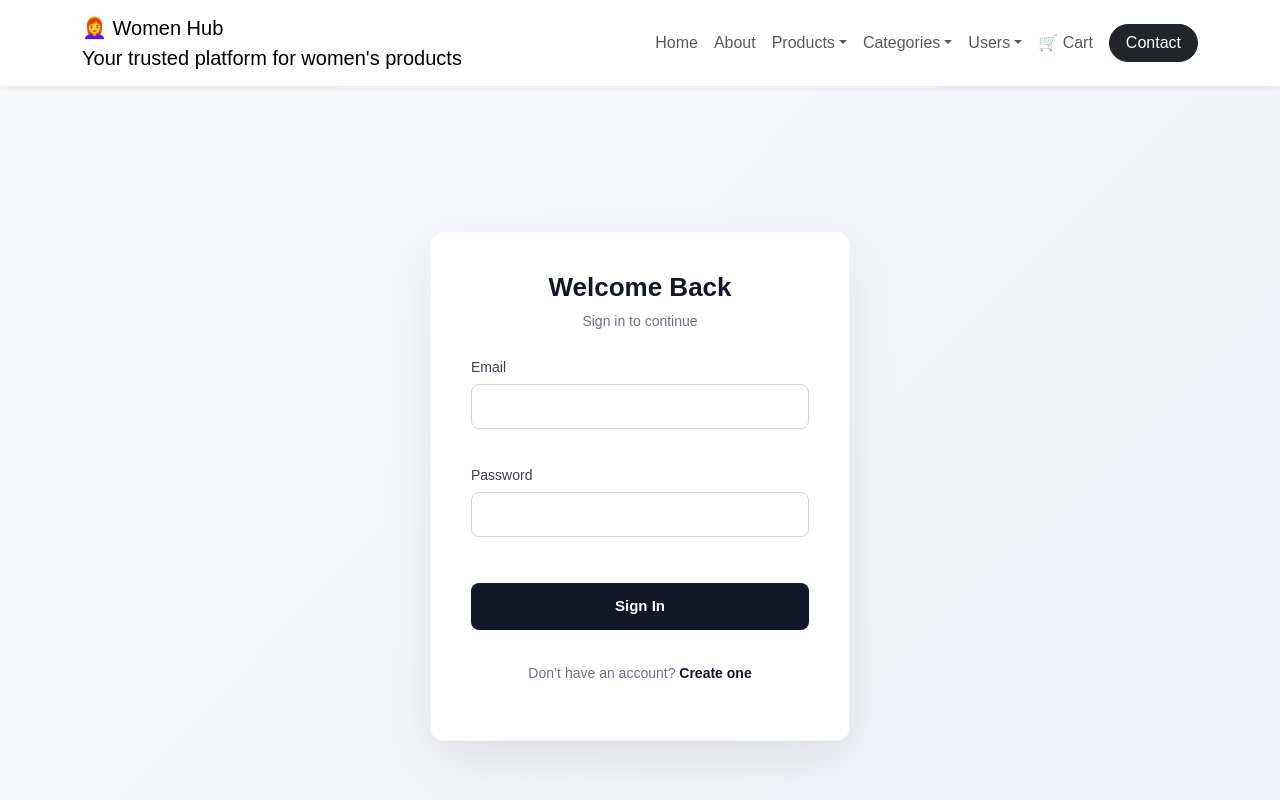
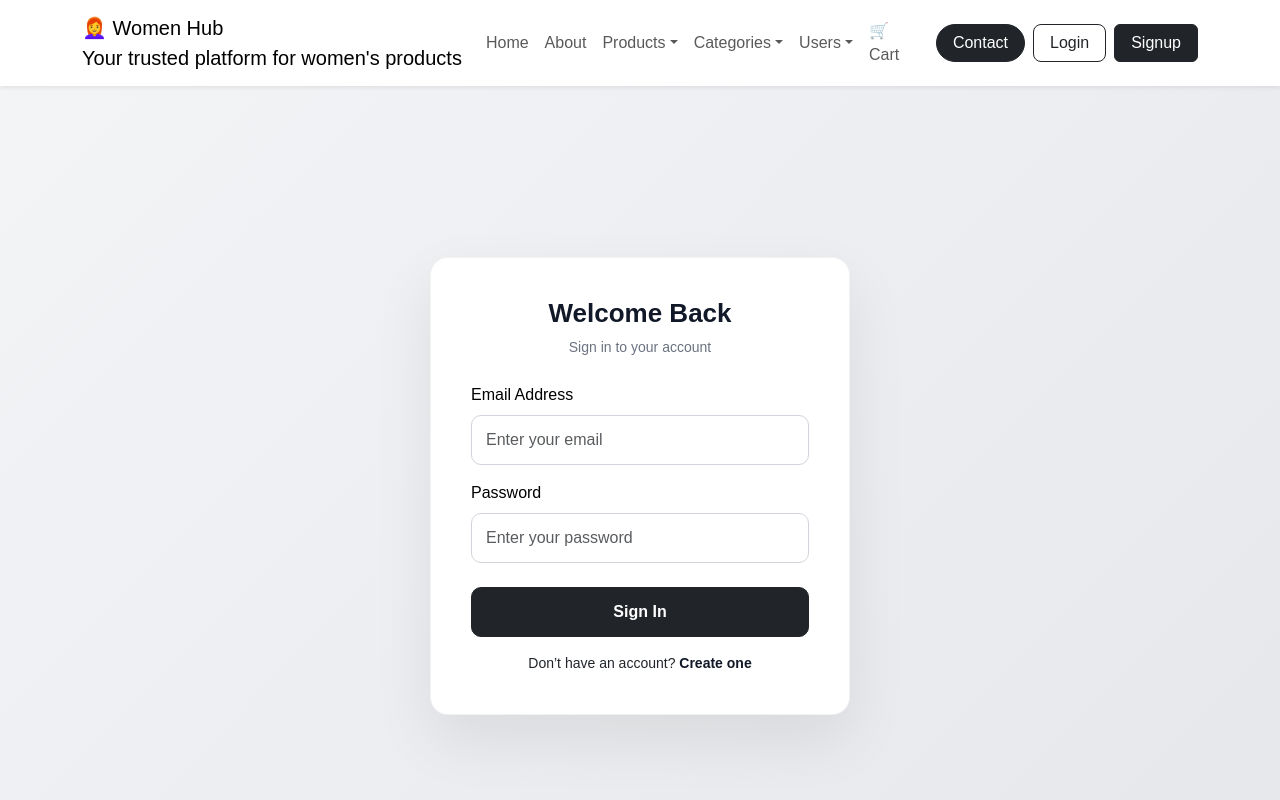
Before and after one commit to patelharsh16320/women_hub_club, a Next.js app in the folder client/: page /account/login in a window 1280 px wide. Shown: the top 800 px of the page. Built offline with nearby package versions, Linux system fonts and the light colour scheme.

Commit message:
Login name display on top done. with also data store on localstorage

```diff
--- a/client/app/account/login/page.js
+++ b/client/app/account/login/page.js
@@ -15,15 +15,23 @@ export default function LoginPage() {
     e.preventDefault();
     setError("");
     setLoading(true);
+
     try {
-      const user = await fetchAPI("/login", {
+      const response = await fetchAPI("/login", {
         method: "POST",
         body: JSON.stringify({ email, password }),
       });
 
-      if (typeof window !== "undefined") {
-        localStorage.setItem("userInfo", JSON.stringify(user));
-      }
+      // 👇 Adjust based on your API response structure
+      const userData = {
+        name: response.user?.name || response.name,
+        email: response.user?.email || response.email,
+      };
+
+      localStorage.setItem("user", JSON.stringify(userData));
+
+      // notify header
+      window.dispatchEvent(new Event("userChanged"));
 
       router.push("/");
     } catch (err) {
@@ -34,42 +42,55 @@ export default function LoginPage() {
   };
 
 return (
-  <div className="login-wrapper">
-    <div className="login-card">
-      <h2 className="login-title">Welcome Back</h2>
-      <p className="login-subtitle">Sign in to continue</p>
+  <div className="auth-wrapper">
+    <div className="auth-card">
 
-      {error && <div className="login-error">{error}</div>}
+      <div className="auth-header text-center">
+        <h2 className="auth-title">Welcome Back</h2>
+        <p className="auth-subtitle">Sign in to your account</p>
+      </div>
 
-      <form onSubmit={submit} className="login-form">
+      {error && <div className="alert alert-danger py-2">{error}</div>}
 
-        <div className="form-group">
-          <label>Email</label>
+      <form onSubmit={submit} className="auth-form">
+
+        <div className="mb-3">
+          <label className="form-label">Email Address</label>
           <input
             type="email"
+            className="form-control custom-input"
+            placeholder="Enter your email"
             value={email}
             onChange={(e) => setEmail(e.target.value)}
             required
           />
         </div>
 
-        <div className="form-group">
-          <label>Password</label>
+        <div className="mb-4">
+          <label className="form-label">Password</label>
           <input
             type="password"
+            className="form-control custom-input"
+            placeholder="Enter your password"
             value={password}
             onChange={(e) => setPassword(e.target.value)}
             required
           />
         </div>
 
-        <button type="submit" disabled={loading} className="login-btn">
+        <button
+          className="btn btn-dark w-100 auth-btn"
+          disabled={loading}
+        >
           {loading ? "Signing in..." : "Sign In"}
         </button>
 
-        <p className="login-footer">
-          Don’t have an account? <a href="/account/signup">Create one</a>
-        </p>
+        <div className="text-center mt-3 small text-dark">
+          Don’t have an account?{" "}
+          <a href="/account/signup" className="auth-link">
+            Create one
+          </a>
+        </div>
 
       </form>
     </div>
--- a/client/app/account/logout/page.js
+++ b/client/app/account/logout/page.js
@@ -8,7 +8,8 @@ export default function LogoutPage() {
 
   useEffect(() => {
     if (typeof window !== "undefined") {
-      localStorage.removeItem("userInfo");
+      localStorage.removeItem("user");
+      window.dispatchEvent(new Event("userChanged"));
     }
     // small delay to show message if needed
     const t = setTimeout(() => router.push("/"), 400);
--- a/client/app/components/Header.js
+++ b/client/app/components/Header.js
@@ -5,6 +5,7 @@ import Link from "next/link";
 
 export default function Header() {
   const [count, setCount] = useState(0);
+  const [user, setUser] = useState(null);
 
   const computeCount = () => {
     try {
@@ -17,21 +18,52 @@ export default function Header() {
     }
   };
 
+  const computeUser = () => {
+    try {
+      const raw = localStorage.getItem("user");
+      const parsed = raw ? JSON.parse(raw) : null;
+      setUser(parsed);
+      console.log("[Header] Current user from localStorage:", parsed);
+    } catch {
+      setUser(null);
+      console.log("[Header] No valid user in localStorage");
+    }
+  };
+
   useEffect(() => {
     computeCount();
+    computeUser();
+    // Always log user info on render
+    try {
+      const raw = localStorage.getItem("user");
+      const parsed = raw ? JSON.parse(raw) : null;
+      console.log("[Header] User from localStorage:", parsed);
+    } catch {
+      console.log("[Header] No valid user in localStorage");
+    }
     // update when localStorage changes in other tabs
     const onStorage = (e) => {
       if (e.key === "cart") computeCount();
+      if (e.key === "user") computeUser();
     };
     // custom event from AddToCartButton
     const onCartUpdated = () => computeCount();
+    // custom event for user login/logout
+    const onUserChanged = () => computeUser();
     window.addEventListener("storage", onStorage);
     window.addEventListener("cartUpdated", onCartUpdated);
+    window.addEventListener("userChanged", onUserChanged);
     return () => {
       window.removeEventListener("storage", onStorage);
       window.removeEventListener("cartUpdated", onCartUpdated);
+      window.removeEventListener("userChanged", onUserChanged);
     };
   }, []);
+
+  const handleLogout = () => {
+    localStorage.removeItem("user");
+    window.dispatchEvent(new Event("userChanged"));
+  };
 
   return (
     <header className="main-header">
@@ -154,12 +186,40 @@ export default function Header() {
                 </Link>
               </li>
 
+
               {/* CONTACT BUTTON */}
               <li className="nav-item ms-lg-2">
                 <Link href="/contact" className="btn btn-dark rounded-pill px-3">
                   Contact
                 </Link>
               </li>
+
+              {/* USER AUTH BUTTONS */}
+              {user ? (
+                <>
+                  <li className="nav-item ms-lg-2">
+                    <span className="nav-link fw-bold text-primary">👤 {user.name}</span>
+                  </li>
+                  <li className="nav-item ms-lg-2">
+                    <button className="btn btn-outline-dark px-3" onClick={handleLogout}>
+                      Logout
+                    </button>
+                  </li>
+                </>
+              ) : (
+                <>
+                  <li className="nav-item ms-lg-2">
+                    <Link href="/account/login" className="btn btn-outline-dark px-3">
+                      Login
+                    </Link>
+                  </li>
+                  <li className="nav-item ms-lg-2">
+                    <Link href="/account/signup" className="btn btn-dark px-3">
+                      Signup
+                    </Link>
+                  </li>
+                </>
+              )}
 
             </ul>
           </div>
--- a/client/app/globals.css
+++ b/client/app/globals.css
@@ -280,6 +280,18 @@ input:-webkit-autofill,input:-webkit-autofill:focus,input:-webkit-autofill:hover
 .logout-text{font-size:14px;color:#6b7280;margin-bottom:20px}
 .logout-loader{width:30px;height:30px;border:3px solid #e5e7eb;border-top:3px solid #111827;border-radius:50%;margin:0 auto 15px;animation:spin .8s linear infinite}
 .logout-redirect{font-size:13px;color:#9ca3af}
+.auth-wrapper{min-height:100vh;background:linear-gradient(135deg,#f3f4f6,#e5e7eb);display:flex;align-items:center;justify-content:center;padding:20px}
+.auth-card{width:100%;max-width:420px;background:#fff;padding:40px;border-radius:18px;box-shadow:0 25px 60px rgba(0,0,0,.08);border:1px solid rgba(0,0,0,.05);transition:.3s ease}
+.auth-card:hover{transform:translateY(-4px)}
+.auth-title{font-weight:700;font-size:26px;color:#111827}
+.auth-subtitle{font-size:14px;color:#6b7280;margin-bottom:25px}
+.custom-input{border-radius:10px;padding:12px 14px;border:1px solid #d1d5db;transition:.3s ease}
+.custom-input:focus{border-color:#111827;box-shadow:0 0 0 3px rgba(17,24,39,.1)}
+.auth-btn{padding:12px;border-radius:10px;font-weight:600;transition:.3s ease}
+.auth-btn:hover{transform:translateY(-2px)}
+.auth-link{color:#111827;font-weight:600;text-decoration:none}
+.auth-link:hover{text-decoration:underline}
+.form-label{color:#000!important;font-weight:500}
 @keyframes spin{
 to{transform:rotate(360deg)}
 }
```
Lines whose indentation alone changed are shown as unchanged.
